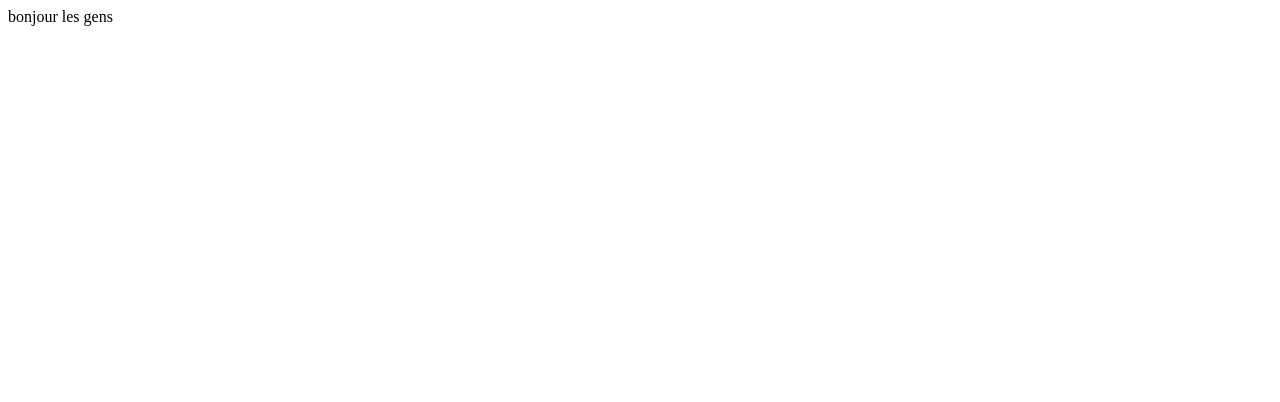
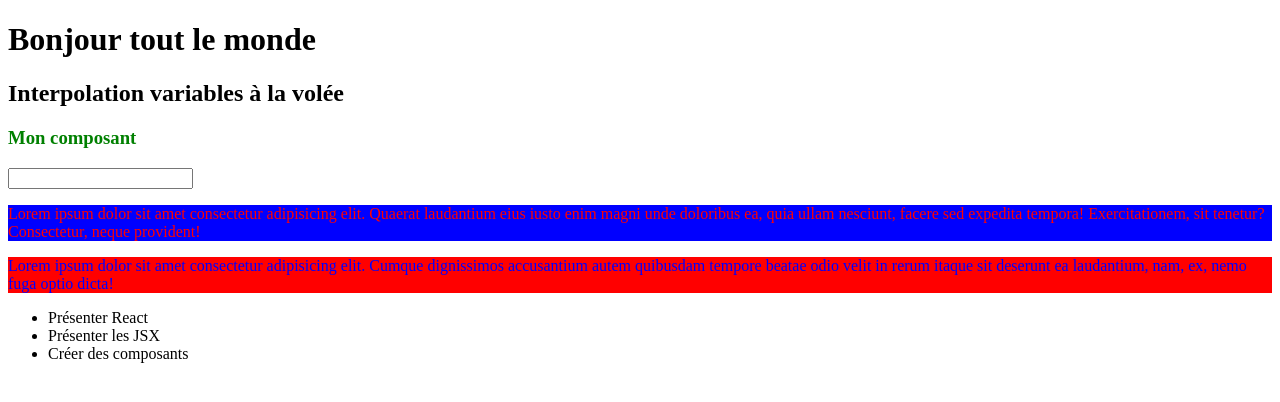
Before and after one commit to k-cpa/ReactCourse, a React (Vite) app: page / in a window 1280 px wide. Shown: the top 402 px of the page. Built offline with nearby package versions, Linux system fonts and the light colour scheme.

Commit message:
la syntaxe JSX

```diff
--- a/src/App.jsx
+++ b/src/App.jsx
@@ -1,5 +1,63 @@
+// Ici C'est du Javascript dans lequel on peut insérer du HTML -> noeud React
+// Pour tous = camelcase sauf aria
+
+import { Fragment } from "react"
+const title = "Interpolation variables à la volée "
+const style = {color:'blue', backgroundColor: 'red'}
+const showTitle = true //
+const todos = [
+  'Présenter React',
+  'Présenter les JSX',
+  'Créer des composants',
+]
+
 function App() {
-  return "bonjour les gens";
+
+  // On peut brancher tous les listeners de cette manière directement en passant la fonction en premier paramètre.
+  const handleClick = (e) => {
+    console.log(e); // SyntheticBaseEvent -> React entoure les événements par des événéments propres à React -> Ca donne un événement générique peu importe la plateforme sur laquelle on dev.
+    alert("J'ai cliqué sur le titre");
+  }
+
+  return <div>
+
+      {/* C'est du JS classique avec mélange JSX -> utilisation détournée du && */}
+      {showTitle && <h1 onClick={handleClick} id="title"  className="title">Bonjour tout le monde</h1>}
+      <h2>{title}</h2>
+      <Title3 color="green" id="monId" className="maClass" data-demo="demo">Mon composant</Title3>
+      {/* Toutes les balises doivent être fermées */}
+      <input type="text"/>
+      {/* attributs de style fonctionne pas comme en html -> C'est comme un objet*/}
+      <p style={{color: 'red', backgroundColor:'blue'}}>Lorem ipsum dolor sit amet consectetur adipisicing elit. Quaerat laudantium eius iusto enim magni unde doloribus ea, quia ullam nesciunt, facere sed expedita tempora! Exercitationem, sit tenetur? Consectetur, neque provident!</p>
+      <p style={style}>Lorem ipsum dolor sit amet consectetur adipisicing elit. Cumque dignissimos accusantium autem quibusdam tempore beatae odio velit in rerum itaque sit deserunt ea laudantium, nam, ex, nemo fuga optio dicta!</p>
+      <ul>
+        {/* Fonction map prend tableau en entrée et pour chaque élément du tableau fonction de transformation*/}
+        {/* Important d'insérer la clé sur chaque élément pour pouvoir être réorganisé. Permet de mieux manipuler le DOM pendant les transformations. */}
+        {todos.map(todo => (<li key={todo}>{todo}</li>))}
+      </ul>
+  </div>
+
+  // Si on veut pas une div parente on peut remplacer par Fragment -> permet d'avoir plusieurs éléments de premiers niveaux avec un seul élément racine JSX
+  // return <Fragment>
+  //     <h1 id="title" className="title">Bonjour tout le monde</h1>;
+  //     <p>Lorem ipsum, dolor sit amet consectetur adipisicing elit. Sit pariatur reiciendis aut eveniet illo eaque tempora quia ad vitae neque et suscipit fugiat, a nam, cum architecto asperiores exercitationem aspernatur?</p>
+  // </Fragment>
+
+  // Alternative possible sans "fragment" avec balises vides
+  // return <>
+  //   <h1 id="title" className="title">Bonjour tout le monde</h1>;
+  //   <p>Lorem ipsum, dolor sit amet consectetur adipisicing elit. Sit pariatur reiciendis aut eveniet illo eaque tempora quia ad vitae neque et suscipit fugiat, a nam, cum architecto asperiores exercitationem aspernatur?</p>
+  // </>
+
+}
+
+function Title3 ({color, children, hidden, ...props}) {
+  if (hidden) {
+    return null
+  }
+
+  console.log(hidden)
+  return <h3 style={{color: color}} {...props}>{children}</h3>
 }
 
 export default App
--- a/src/main.jsx
+++ b/src/main.jsx
@@ -1,7 +1,11 @@
+
+
 import { StrictMode } from 'react'
-import { createRoot } from 'react-dom/client'
+import { createRoot } from 'react-dom/client' // Librairie qui permet de lier React au DOM
 import App from './App.jsx'
 
+// méthode createRoot prend un premier paramètre qui permet de savoir à quel élément HTML on va brancher le noeud REACT
+// fonction render prend en paramètres des noeuds react et dit "il faut rendre l'application"
 createRoot(document.getElementById('root')).render(
   <StrictMode>
     <App />
```
